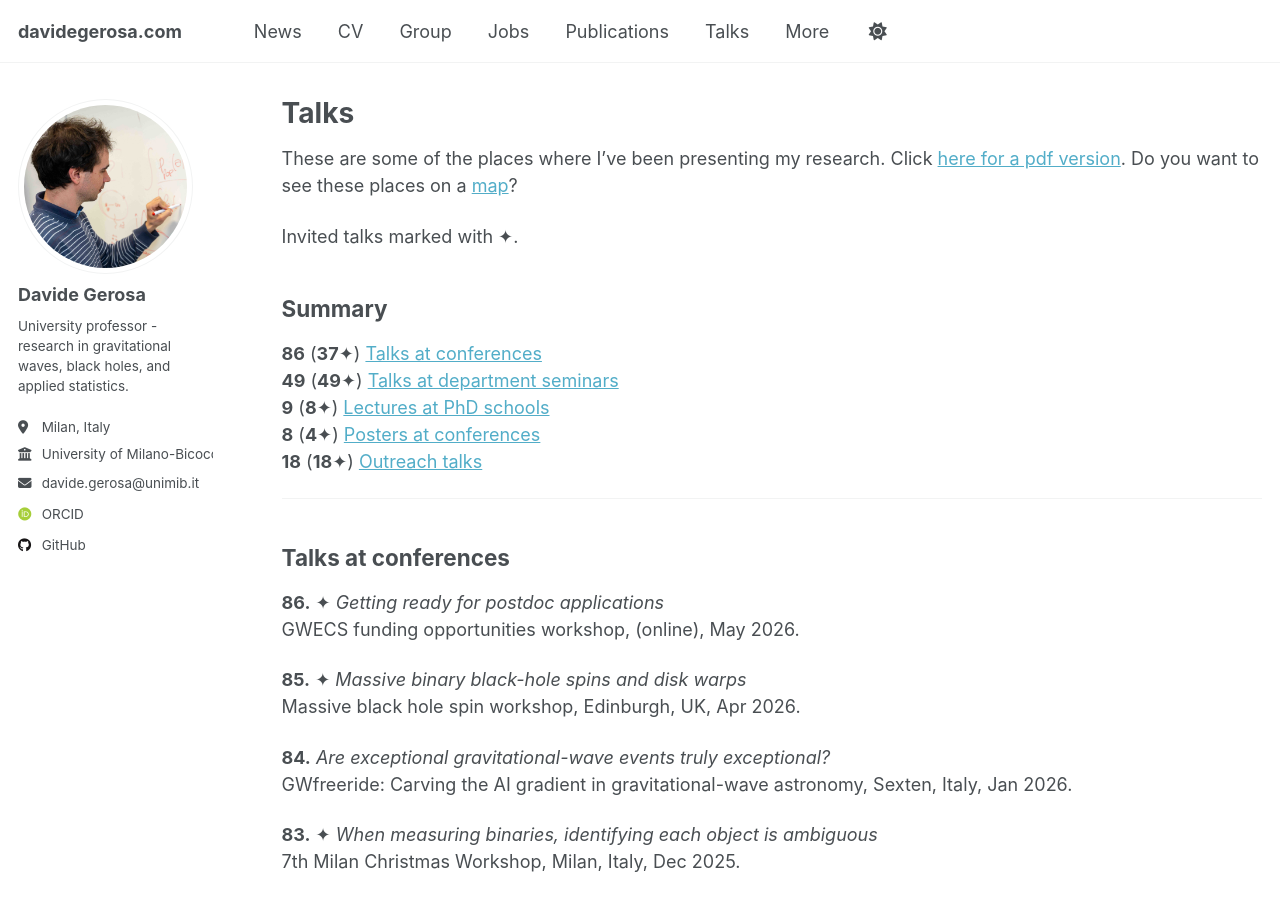
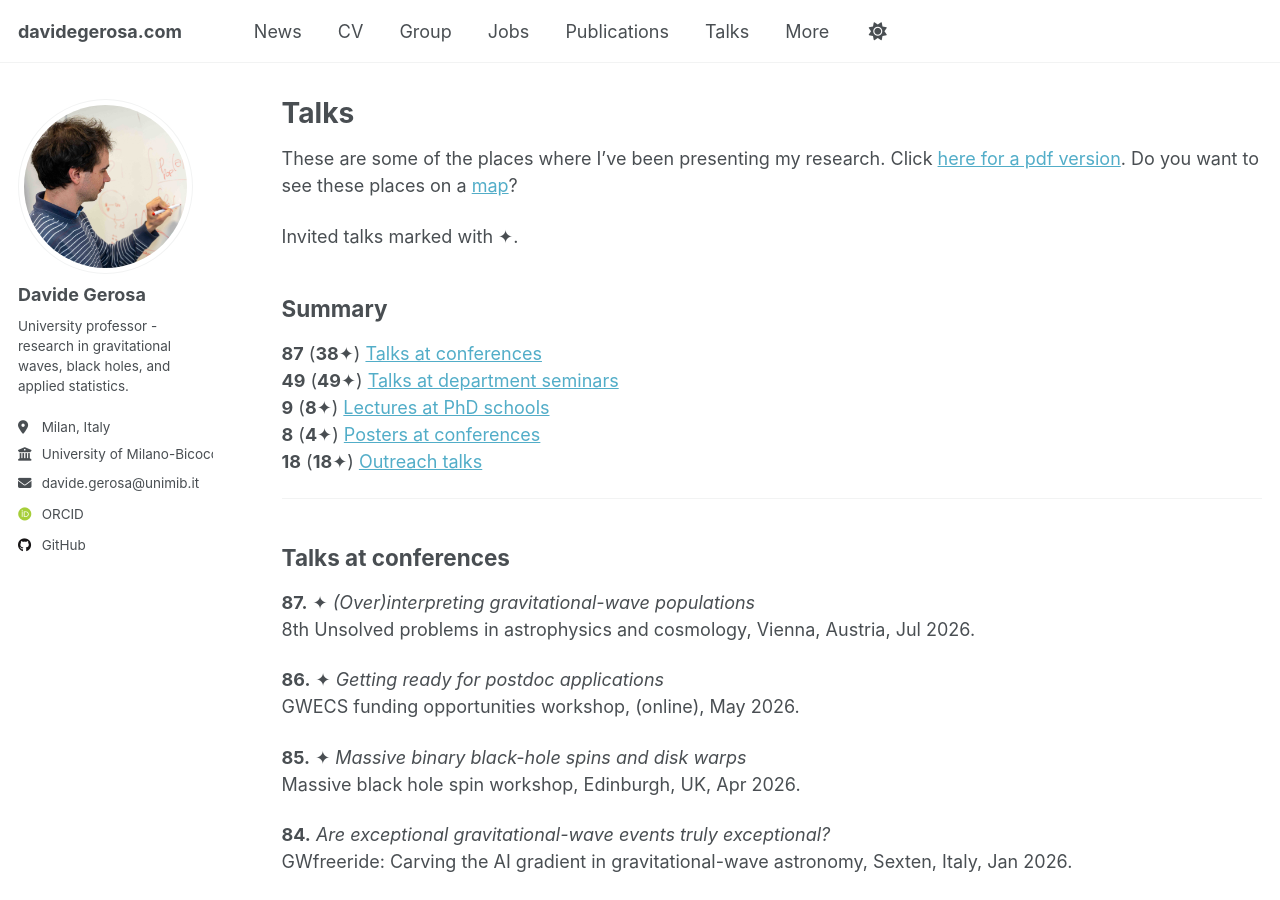
Before and after one commit to dgerosa/website, a Jekyll site: the page built from _pages/talks.md, in a window 1280 px wide and 900 px high. Built offline with Jekyll 4.4.1, drawn with Linux system fonts in a browser that asks for light colours; some web fonts are replaced; some of the changed text lies outside the part shown.

Commit message:
Website update from workflow

```diff
--- a/_pages/_talks.md
+++ b/_pages/_talks.md
@@ -1,7 +1,7 @@
 Invited talks marked with ✦.
 
 ## Summary
-**86** (**37**✦) [Talks at conferences](#talks-at-conferences) \
+**87** (**38**✦) [Talks at conferences](#talks-at-conferences) \
 **49** (**49**✦) [Talks at department seminars](#talks-at-department-seminars) \
 **9** (**8**✦) [Lectures at PhD schools](#lectures-at-phd-schools) \
 **8** (**4**✦) [Posters at conferences](#posters-at-conferences) \
@@ -10,6 +10,9 @@ Invited talks marked with ✦.
 ---
 
 ## Talks at conferences
+
+**87.** ✦ *(Over)interpreting gravitational-wave populations*  \\
+8th Unsolved problems in astrophysics and cosmology, Vienna, Austria, Jul 2026.
 
 **86.** ✦ *Getting ready for postdoc applications*  \\
 GWECS funding opportunities workshop, (online), May 2026.
```
Also changed, not shown: other parts of _pages/_talks.md (+2 -2 lines), _pages/_citations.md (+1 -1 lines), _pages/_group.md (+1 -1 lines), _pages/_publications.md (+1 -1 lines).
